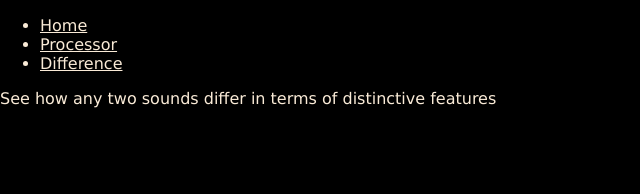
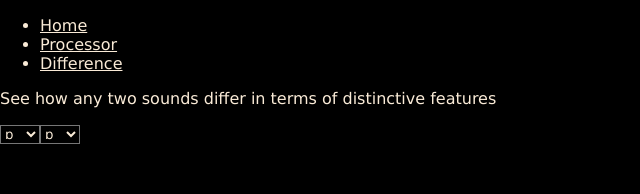
Before and after one commit to MarcinFort/phon_processor, a React (Create React App) app: page /difference in a window 1280 px wide. Shown: the top 194 px of the page, without its empty margins (0-640 px from the left). Built offline with nearby package versions, Linux system fonts and the light colour scheme.

Commit message:
Add the SegmentPicker component

```diff
--- a/src/Difference.js
+++ b/src/Difference.js
@@ -1,9 +1,20 @@
 import React from 'react';
+import { SegmentPicker } from './SegmentPicker';
 
 export class Difference extends React.Component {
+
+    state = {
+        sound1: {},
+        sound2: {}
+    }
+
     render() {
         return (
-            <p>See how any two sounds differ in terms of distinctive features</p>
+            <div>
+                <p>See how any two sounds differ in terms of distinctive features</p>
+                <SegmentPicker />
+                <SegmentPicker />
+            </div>
         )
     }
 }
--- /dev/null
+++ b/src/SegmentPicker.js
@@ -0,0 +1,23 @@
+import React from 'react';
+import { featuresAPI } from './data/FeaturesAPI';
+
+export class SegmentPicker extends React.Component {
+
+    handleChange(event) {
+        this.props.pickSegment(event.target.value);
+    }
+
+    render() {
+
+        let ipa_symbols = [];
+        featuresAPI.forEach(x => {
+            ipa_symbols.push(x.ipa);
+        })
+
+        return(
+            <select onChange={this.handleChange.bind(this)}>
+                {ipa_symbols.map(y => <option value={y}>{y}</option>)}
+            </select>
+        )
+    }
+}
```
